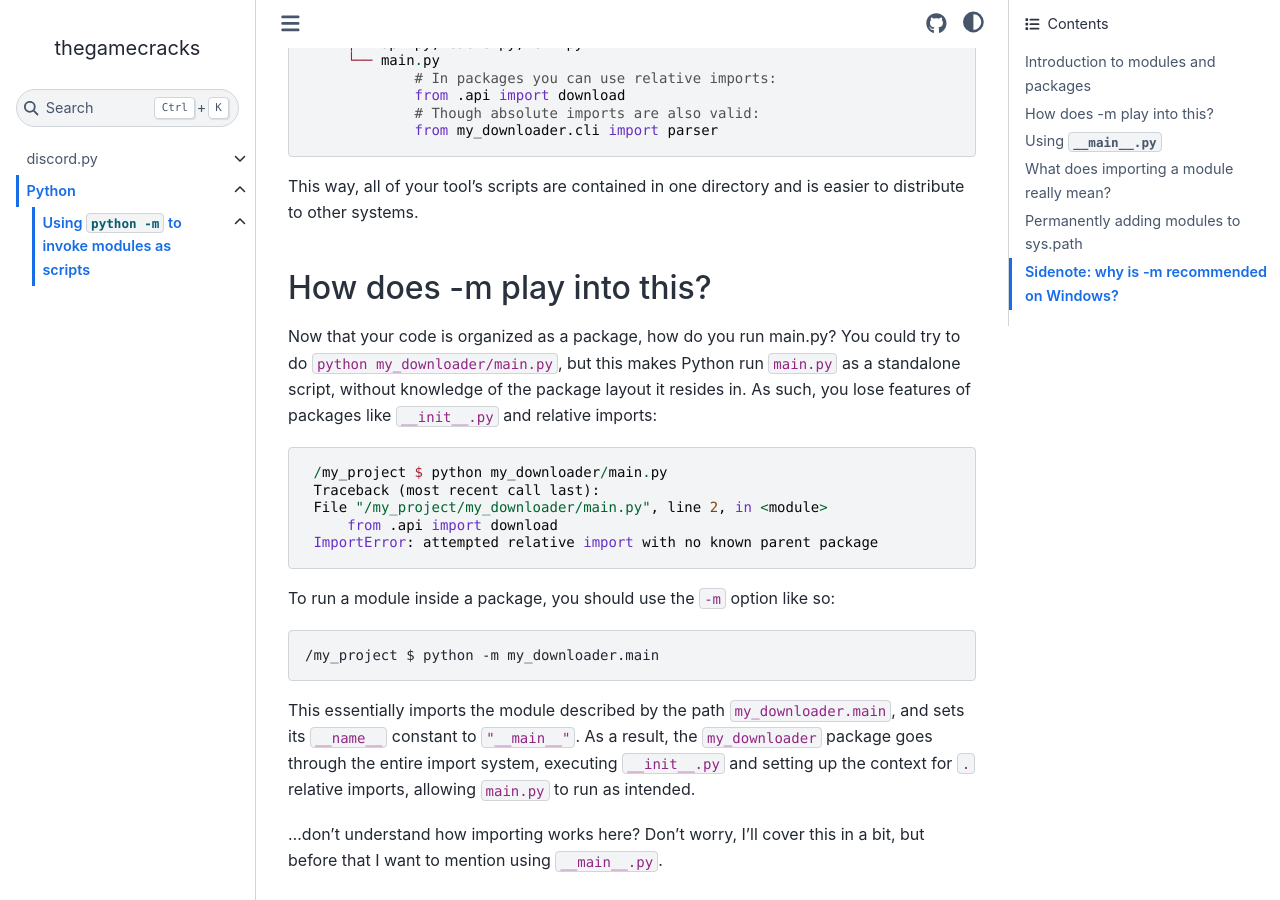
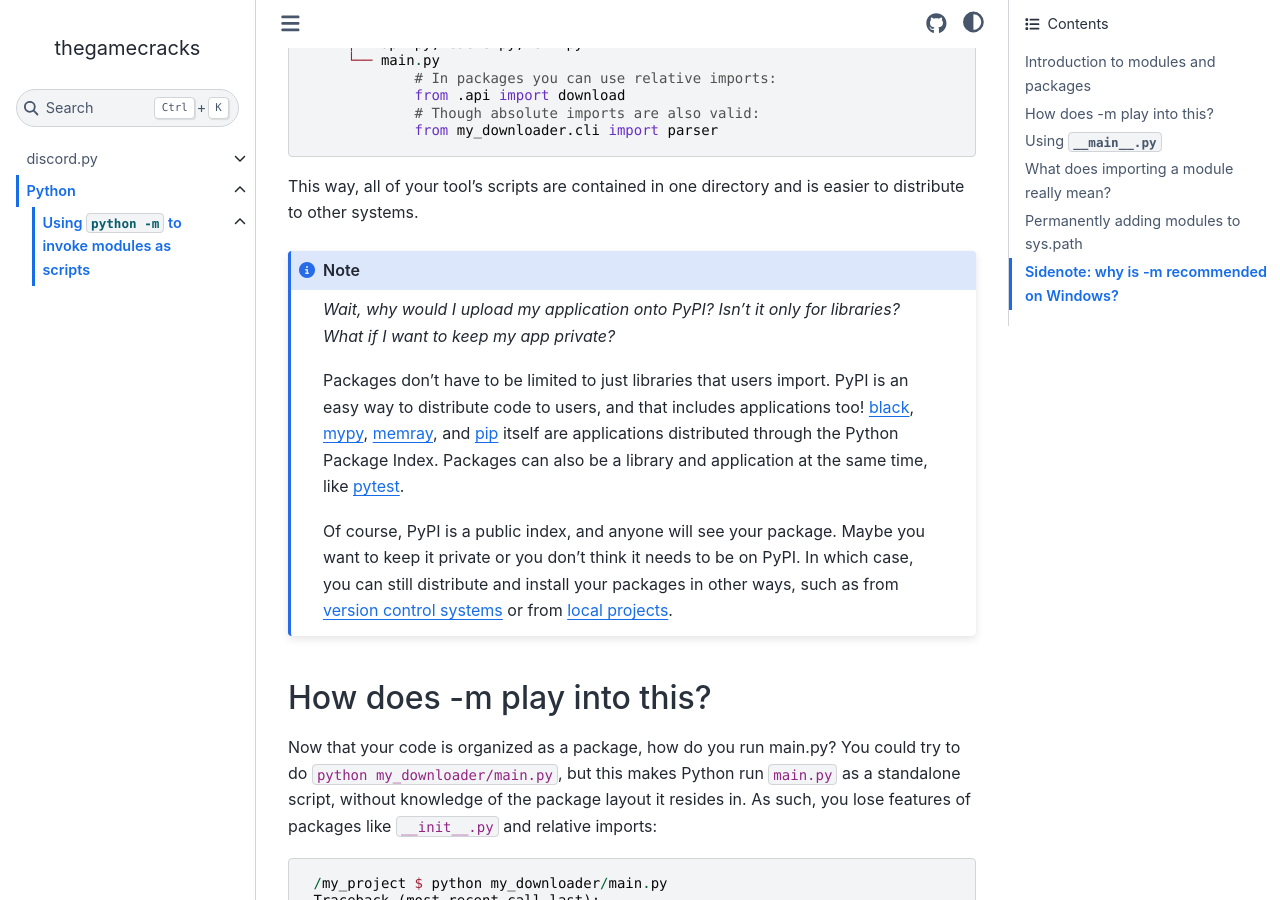
Before and after one commit to thegamecracks/thegamecracks.github.io, a Sphinx documentation site: the page built from docs/python/invoking_modules.rst, in a window 1280 px wide and 900 px high, scrolled down 1516 px. Built offline with Sphinx 7.4.7 and the Sphinx Book theme 1.1.4, drawn with Linux system fonts in a browser that asks for light colours.

Commit message:
feat: add note about PyPI applications
TBH this section needs a rewrite because beginners are more likely
to develop packages for personal use, not to put stuff on PyPI.

```diff
--- a/docs/python/invoking_modules.rst
+++ b/docs/python/invoking_modules.rst
@@ -87,6 +87,31 @@ a single directory:
 
 This way, all of your tool's scripts are contained in one directory
 and is easier to distribute to other systems.
+
+.. note::
+
+   *Wait, why would I upload my application onto PyPI? Isn't it only for
+   libraries? What if I want to keep my app private?*
+
+   Packages don't have to be limited to just libraries that users import.
+   PyPI is an easy way to distribute code to users, and that includes
+   applications too! `black`_, `mypy`_, `memray`_, and `pip`_ itself
+   are applications distributed through the Python Package Index.
+   Packages can also be a library and application at the same time,
+   like `pytest`_.
+
+   Of course, PyPI is a public index, and anyone will see your package.
+   Maybe you want to keep it private or you don't think it needs to be
+   on PyPI. In which case, you can still distribute and install your
+   packages in other ways, such as from `version control systems`_
+   or from `local projects`_.
+
+.. _black: https://black.readthedocs.io/
+.. _mypy: https://mypy.readthedocs.io/
+.. _memray: https://bloomberg.github.io/memray/
+.. _pytest: https://docs.pytest.org/
+.. _version control systems: https://pip.pypa.io/en/stable/topics/vcs-support/
+.. _local projects: https://pip.pypa.io/en/stable/topics/local-project-installs/
 
 How does -m play into this?
 ---------------------------
```
